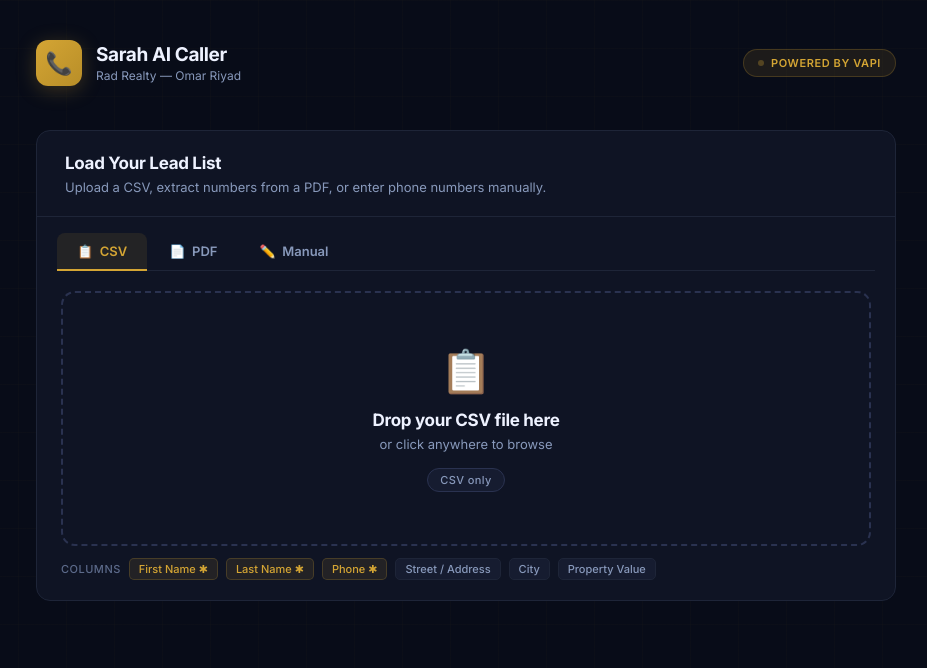
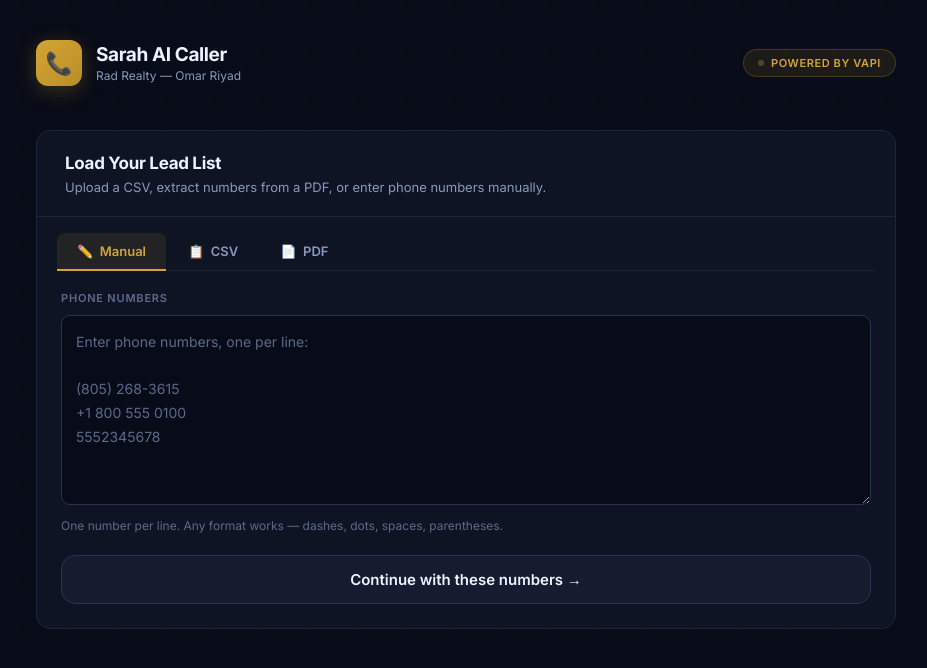
Before and after one commit to Ahmedmkarrar/omar-realtor-caller, a website: page public/index.html in a window 1280 px wide. Shown: the whole page, without its empty margins (174-1101 px from the left). Drawn offline with nearby package versions, Linux system fonts and the light colour scheme.

Commit message:
Make Manual entry the first/default tab

```diff
--- a/public/index.html
+++ b/public/index.html
@@ -347,14 +347,24 @@
 
       <!-- Tabs -->
       <div class="tabs">
-        <button class="tab-btn active" id="tab-csv-btn" onclick="setTab('csv')">📋&nbsp; CSV</button>
+        <button class="tab-btn active" id="tab-manual-btn" onclick="setTab('manual')">✏️&nbsp; Manual</button>
+        <button class="tab-btn" id="tab-csv-btn" onclick="setTab('csv')">📋&nbsp; CSV</button>
         <button class="tab-btn" id="tab-pdf-btn" onclick="setTab('pdf')">📄&nbsp; PDF</button>
-        <button class="tab-btn" id="tab-manual-btn" onclick="setTab('manual')">✏️&nbsp; Manual</button>
       </div>
       <div class="tab-divider"></div>
 
+      <!-- Manual Panel (default) -->
+      <div id="panel-manual" class="tab-panel active">
+        <div class="manual-wrap">
+          <div class="manual-lbl">Phone Numbers</div>
+          <textarea id="manual-ta" class="manual-ta" placeholder="Enter phone numbers, one per line:&#10;&#10;(805) 268-3615&#10;+1 800 555 0100&#10;5552345678"></textarea>
+          <div class="manual-hint">One number per line. Any format works — dashes, dots, spaces, parentheses.</div>
+          <button class="btn-continue" onclick="parseManual()">Continue with these numbers →</button>
+        </div>
+      </div>
+
       <!-- CSV Panel -->
-      <div id="panel-csv" class="tab-panel active">
+      <div id="panel-csv" class="tab-panel">
         <div class="dropzone" id="dropzone">
           <input type="file" id="file-input" accept=".csv" />
           <span class="drop-icon">📋</span>
@@ -383,16 +393,6 @@
           <div class="drop-badge">PDF only</div>
         </div>
         <div id="pdf-status" class="pdf-status"></div>
-      </div>
-
-      <!-- Manual Panel -->
-      <div id="panel-manual" class="tab-panel">
-        <div class="manual-wrap">
-          <div class="manual-lbl">Phone Numbers</div>
-          <textarea id="manual-ta" class="manual-ta" placeholder="Enter phone numbers, one per line:&#10;&#10;(805) 268-3615&#10;+1 800 555 0100&#10;5552345678"></textarea>
-          <div class="manual-hint">One number per line. Any format works — dashes, dots, spaces, parentheses.</div>
-          <button class="btn-continue" onclick="parseManual()">Continue with these numbers →</button>
-        </div>
       </div>
     </div>
   </div>
@@ -542,7 +542,7 @@
   let rows = [], cols = [];
   let nInit = 0, nErr = 0;
   let currentJobId = null;
-  let inputMode = 'csv';    // 'csv' | 'pdf' | 'manual'
+  let inputMode = 'manual'; // 'csv' | 'pdf' | 'manual'
   let isPhoneOnly = false;
 
   // ── Screens ──
@@ -934,7 +934,7 @@
 
   function restart() {
     rows = []; cols = []; currentJobId = null; nInit = 0; nErr = 0;
-    isPhoneOnly = false; inputMode = 'csv';
+    isPhoneOnly = false; inputMode = 'manual';
     document.getElementById('file-input').value = '';
     document.getElementById('pdf-input').value  = '';
     document.getElementById('manual-ta').value  = '';
```
